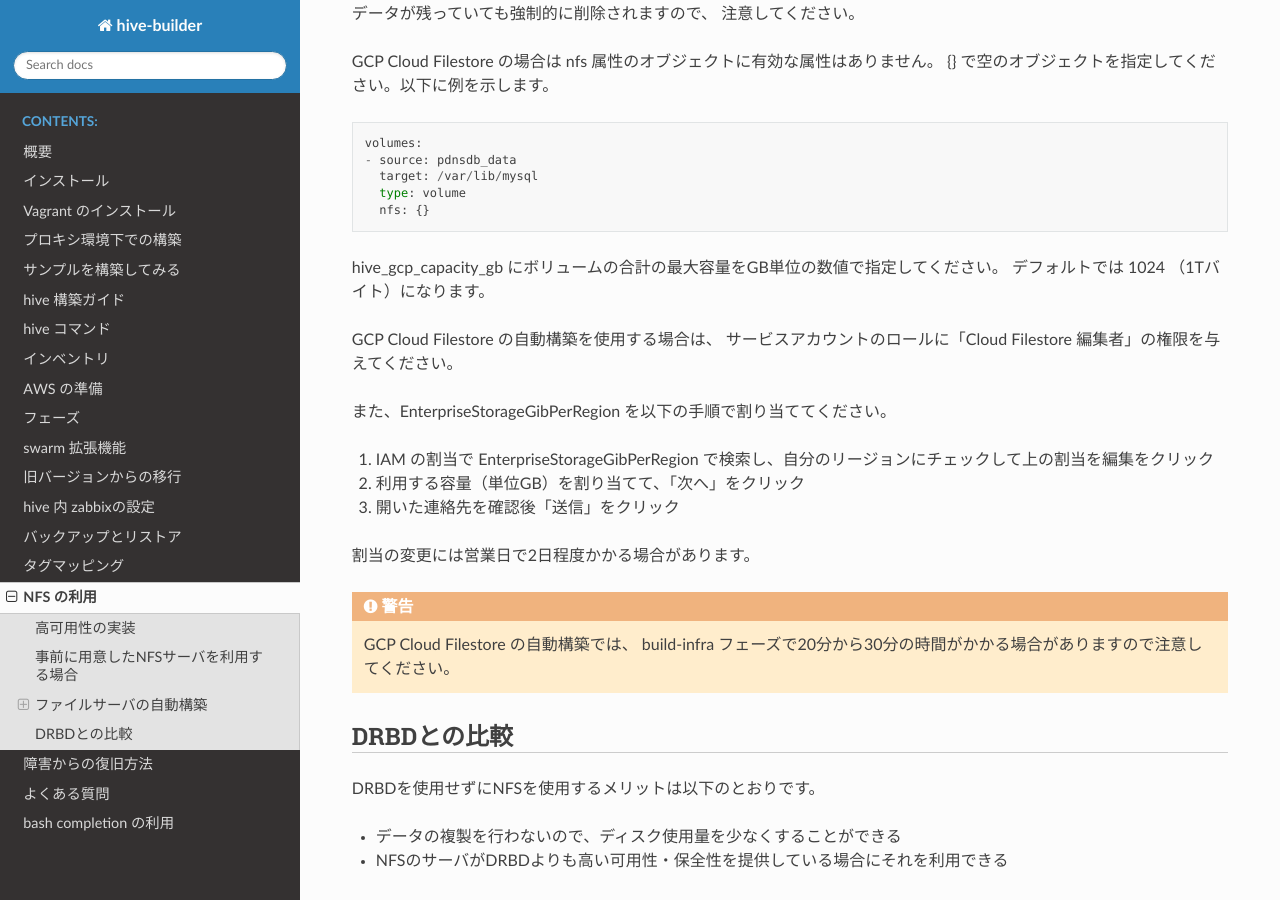
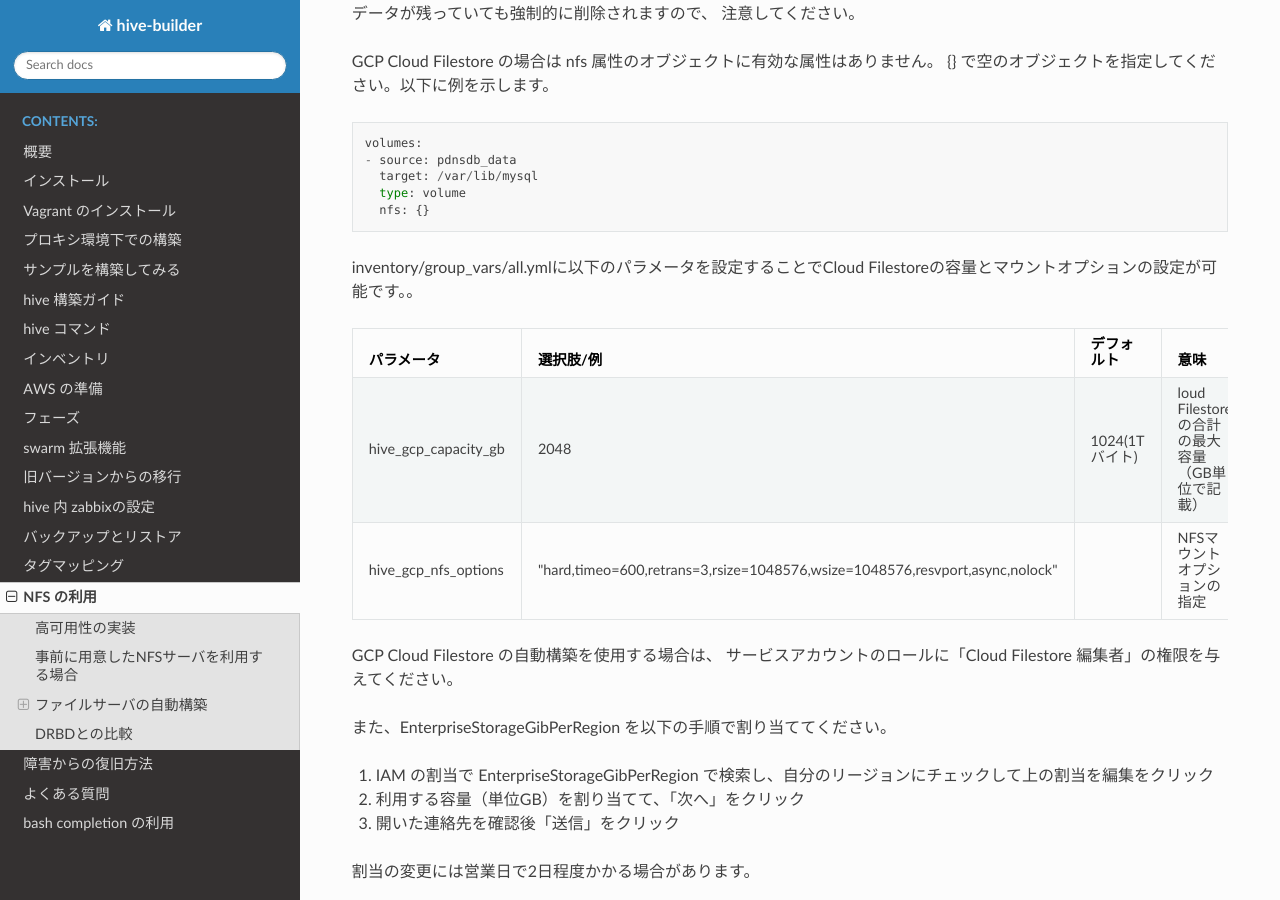
Before and after one commit to procube-open/hive-builder, a Sphinx documentation site: the page built from docs/nfs.rst, in a window 1280 px wide and 900 px high, scrolled down 4182 px. Built offline with Sphinx 7.4.7 and the Read the Docs theme 2.0.0, drawn with Linux system fonts in a browser that asks for light colours.

Commit message:
"hive_gcp_nfs_options"の追加に伴いマニュアルの修正

```diff
--- a/docs/nfs.rst
+++ b/docs/nfs.rst
@@ -191,8 +191,24 @@ GCP Cloud Filestore の場合は nfs 属性のオブジェクトに有効な属
       type: volume
       nfs: {}
 
-hive_gcp_capacity_gb にボリュームの合計の最大容量をGB単位の数値で指定してください。
-デフォルトでは 1024 （1Tバイト）になります。
+inventory/group_vars/all.ymlに以下のパラメータを設定することでCloud Filestoreの容量とマウントオプションの設定が可能です。。
+
+..  list-table::
+    :widths: 18 18 18 50
+    :header-rows: 1
+
+    * - パラメータ
+      - 選択肢/例
+      - デフォルト
+      - 意味
+    * - hive_gcp_capacity_gb
+      - 2048
+      - 1024(1Tバイト)
+      - loud Filestoreの合計の最大容量（GB単位で記載）
+    * - hive_gcp_nfs_options
+      - "hard,timeo=600,retrans=3,rsize=1048576,wsize=1048576,resvport,async,nolock"
+      -
+      - NFSマウントオプションの指定
 
 GCP Cloud Filestore の自動構築を使用する場合は、
 サービスアカウントのロールに「Cloud Filestore 編集者」の権限を与えてください。
```
